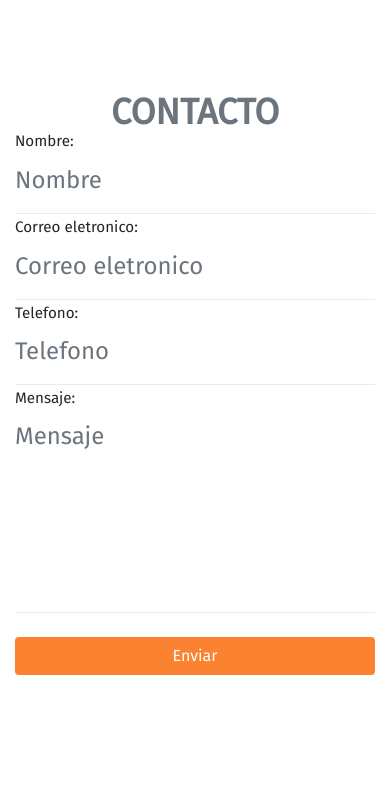
After one commit to JohnnyGG98/WEB-Johnny-C, a PHP site: page /contacto.html in a window 390 px wide. The commit adds this page. Shown: the top 786 px of the page. Run offline with PHP 8.4, Linux system fonts and the light colour scheme; some libraries are stand-ins or nearby versions.

Commit message:
Estilo inmobiliaria

```diff
--- /dev/null
+++ b/MisEstilos/Inmo/contacto.css
@@ -0,0 +1,57 @@
+
+.contact-section {
+  padding: 6rem 0;
+}
+
+.contact-section .contact-section-heading {
+  font-size: 2.25rem;
+  line-height: 2rem;
+}
+
+@media (min-width: 992px) {
+  .contact-section .contact-section-heading {
+    font-size: 3rem;
+    line-height: 2.5rem;
+  }
+}
+
+
+
+.floating-label-form-group {
+  position: relative;
+  border-bottom: 1px solid #e9ecef;
+}
+
+.floating-label-form-group input,
+.floating-label-form-group textarea {
+  font-size: 1.5em;
+  position: relative;
+  z-index: 1;
+  padding-right: 0;
+  padding-left: 0;
+  resize: none;
+  border: none;
+  border-radius: 0;
+  background: none;
+  box-shadow: none !important;
+}
+
+.floating-label-form-group label {
+  font-size: 0.95em;
+  line-height: 1.764705882em;
+  position: relative;
+  z-index: 0;
+  top: 0;
+  display: block;
+  margin: 0;
+  transition: top 0.3s ease, opacity 0.3s ease;
+}
+
+.floating-label-form-group:not(:first-child) {
+  padding-left: 14px;
+  border-left: 1px solid #e9ecef;
+}
+
+form .row:first-child .floating-label-form-group {
+  border-top: 1px solid #e9ecef;
+}
--- /dev/null
+++ b/MisEstilos/Inmo/contacto.html
@@ -0,0 +1,69 @@
+<!DOCTYPE html>
+<html lang="es" dir="ltr">
+  <head>
+    <meta charset="utf-8">
+    <title>Inmo</title>
+    <meta name="viewport" content="width=device-width, initial-scale=1, shrink-to-fit=no">
+    <link href="https://fonts.googleapis.com/css?family=Fira+Sans&display=swap" rel="stylesheet">
+    <link rel="stylesheet" href="../../Libs/bootstrap/css/bootstrap.min.css">
+    <link rel="stylesheet" href="main.css">
+    <link rel="stylesheet" href="contacto.css">
+  </head>
+  <body>
+
+    <!-- Contact Section -->
+    <section class="contact-section">
+      <div class="container">
+
+        <h2 class="contact-section-heading text-center text-uppercase text-secondary mb-0">Contacto</h2>
+
+        <div class="row">
+          <div class="col-lg-8 mx-auto">
+
+            <form>
+              <div class="control-group">
+                <div class="form-group floating-label-form-group controls mb-0 pb-2">
+                  <label>Nombre:</label>
+                  <input class="form-control" type="text" placeholder="Nombre" required>
+                </div>
+              </div>
+              <div class="control-group">
+                <div class="form-group floating-label-form-group controls mb-0 pb-2">
+                  <label>Correo eletronico:</label>
+                  <input class="form-control" type="email" placeholder="Correo eletronico" required >
+
+                </div>
+              </div>
+              <div class="control-group">
+                <div class="form-group floating-label-form-group controls mb-0 pb-2">
+                  <label>Telefono:</label>
+                  <input class="form-control" type="tel" placeholder="Telefono" required >
+
+                </div>
+              </div>
+              <div class="control-group">
+                <div class="form-group floating-label-form-group controls mb-0 pb-2">
+                  <label>Mensaje:</label>
+                  <textarea class="form-control" rows="5" placeholder="Mensaje" required ></textarea>
+
+                </div>
+              </div>
+              <br>
+
+              <div class="form-group">
+                <button class="btn bg-orange btn-block text-white">Enviar</button>
+              </div>
+            </form>
+          </div>
+        </div>
+
+      </div>
+    </section>
+
+
+
+    <script type="text/javascript" src="../../Libs/bootstrap/js/jquery.min.js"></script>
+    <script type="text/javascript" src="../../Libs/bootstrap/js/bootstrap.min.js"></script>
+
+  </body>
+</html>
--- a/MisEstilos/Inmo/main.css
+++ b/MisEstilos/Inmo/main.css
@@ -186,3 +186,16 @@ footer.footer {
   left: 0;
   opacity: 0.3;
 }
+
+
+/* INFORMACION PROPIEDAD */
+
+.propiedad .propiedad-info {
+  padding: 3rem;
+}
+
+@media (min-width: 768px) {
+  .propiedad .propiedad-info {
+    padding: 3.5rem 5rem;
+  }
+}
```
Also changed, not shown: MisEstilos/Inmo/info.html (added, +189 -0 lines).
